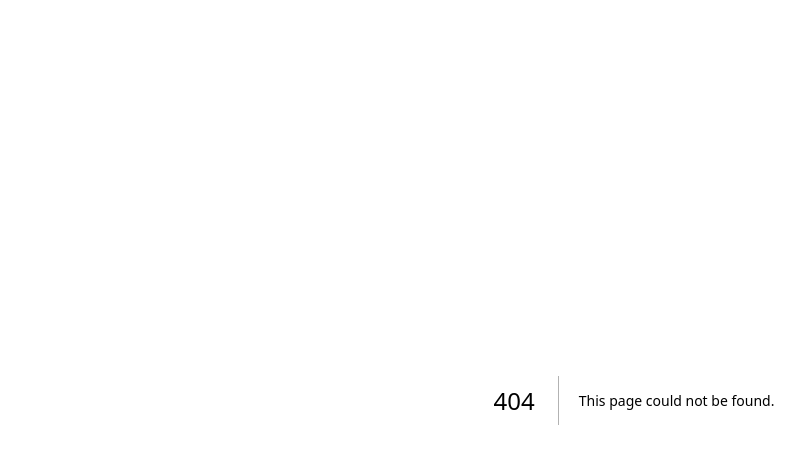
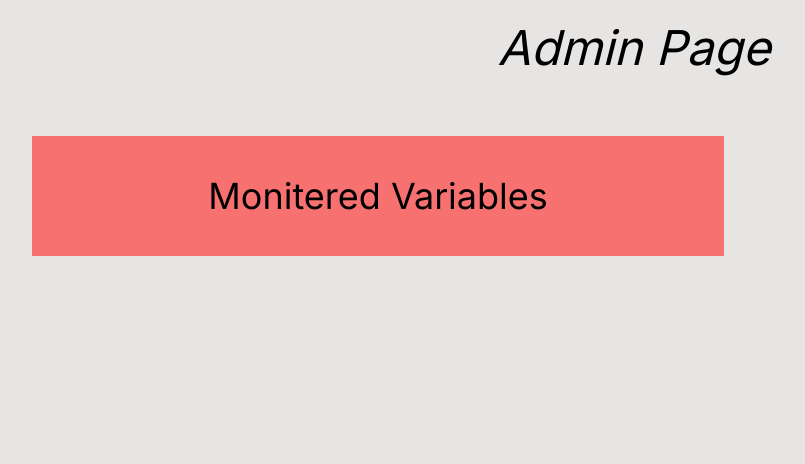
Before and after one commit to Pulkit1802/opc_timeseries, a Next.js app in the folder frontend/: page /admin in a window 1280 px wide. Before the commit this address had no page. Shown: the top 464 px of the page, without its empty margins (6-811 px from the left). Built offline with nearby package versions, Linux system fonts and the light colour scheme.

Commit message:
Admin Page Init

```diff
--- /dev/null
+++ b/frontend/app/admin/page.js
@@ -0,0 +1,15 @@
+export default function Admin () {
+    return (
+        <div className="bg-stone-200 text-black min-h-screen pb-8">
+            <h1 className="text-center text-5xl py-6 italic mb-10" >Admin Page</h1>
+            <div className=" grid grid-cols-[3fr_2fr]">
+                <div className="relative ">
+                    <div className="w-[90%] mx-auto py-10 px-12 bg-red-400">
+                        <h2 className="text-4xl text-center">Monitered Variables</h2>
+                    </div>
+                </div>
+                <div className=""></div>
+            </div>
+        </div>
+    )
+}
```
Also changed, not shown: frontend/app/admin/variableCard.js (added), frontend/app/admin/variableCreateForm.js (added).
